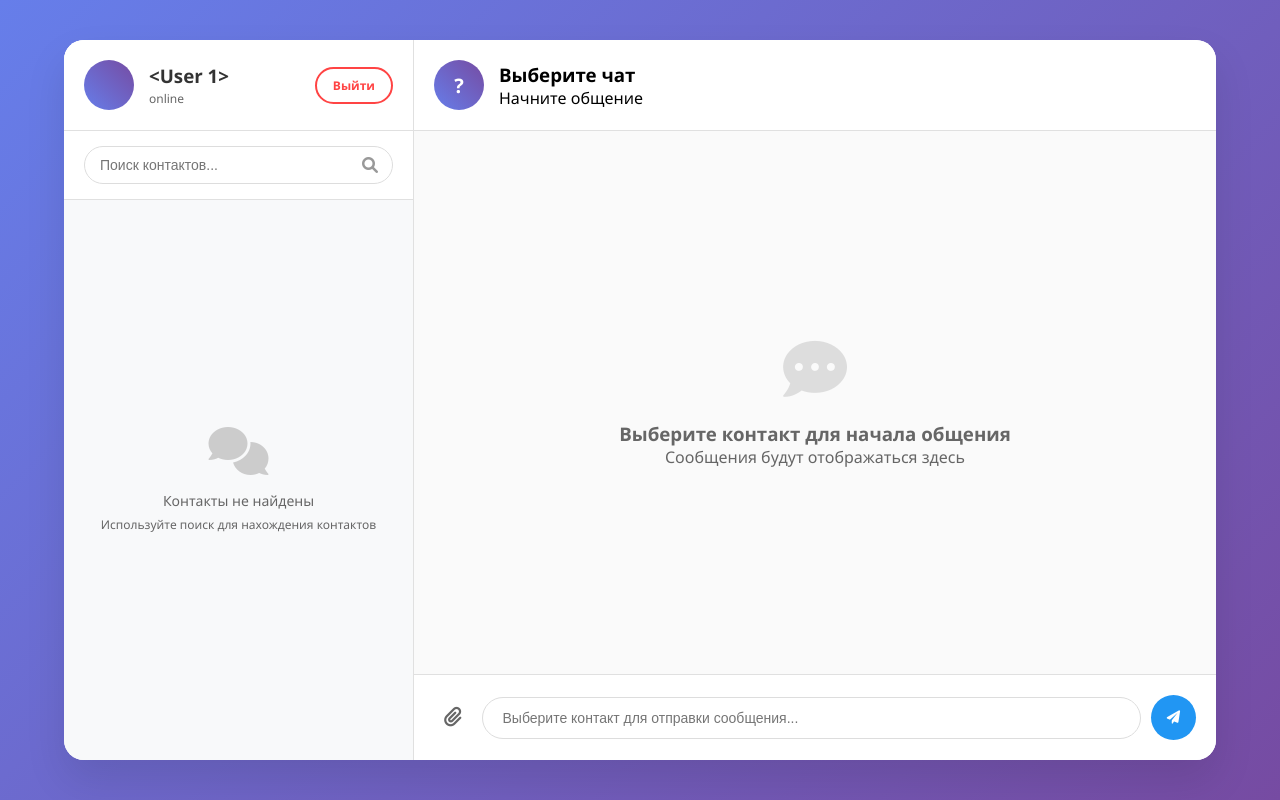
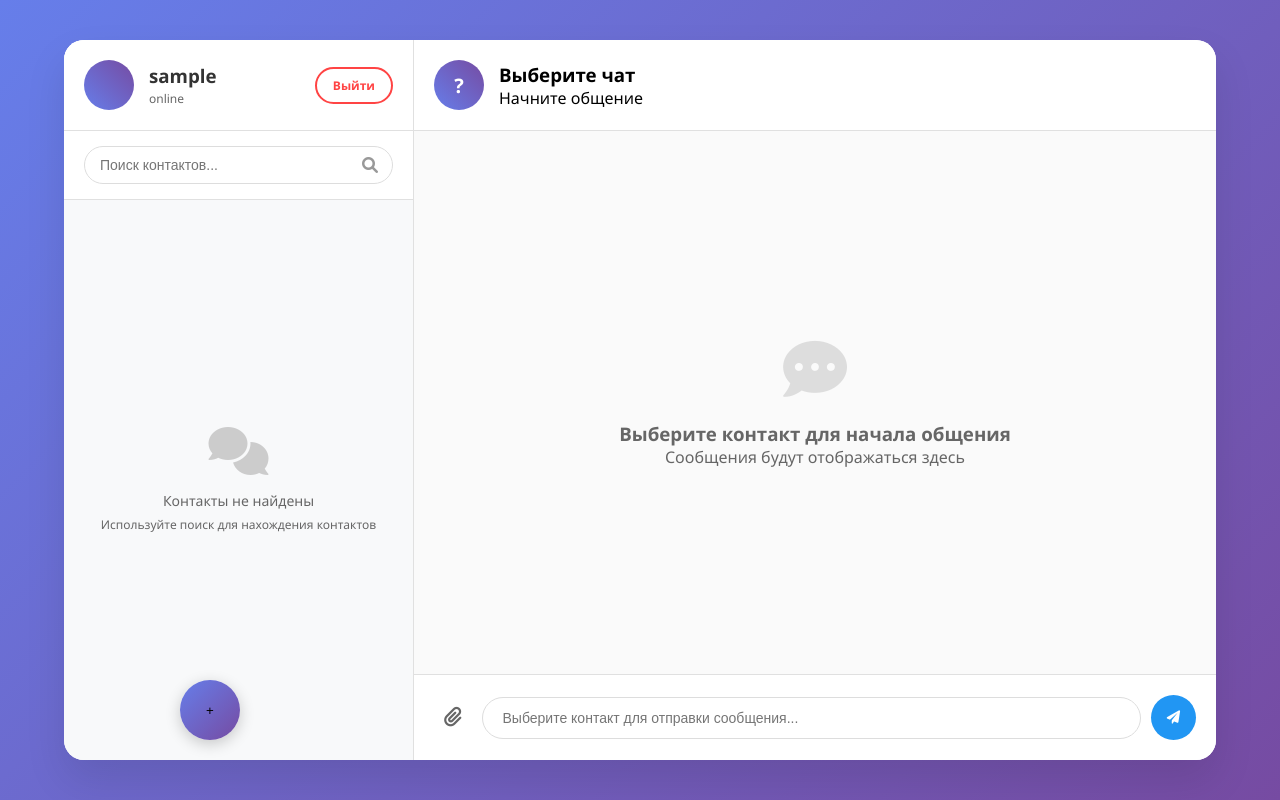
Before and after one commit to Shvell2/social_media_project, a Flask app: template app/templates/index.html in a window 1280 px wide. Run offline with Flask 3, Linux system fonts and the light colour scheme; the template is opened without the code that fills it: values that come from a table or form of the project are taken from there, others are empty; the visitor is signed in with stand-in values (Sample User, id 1).

Commit message:
working version

```diff
--- a/app/__init__.py
+++ b/app/__init__.py
@@ -5,12 +5,12 @@ from flask_migrate import Migrate
 
 from flask import Flask
 from flask_login import login_user, logout_user, current_user, LoginManager
-from flask_socketio import join_room, leave_room, send, SocketIO
+
 
 app = Flask(__name__)
 app.config.from_object(Config)
 db = SQLAlchemy(app)
-soketio = SocketIO(app)
+
 
 migrate = Migrate()
 login = LoginManager()
--- a/app/templates/index.html
+++ b/app/templates/index.html
@@ -758,6 +758,23 @@
                 font-size: 11px;
             }
         }
+    .circle-btn {
+        width: 60px;
+        height: 60px;
+        border-radius: 50%;
+        border: none;
+        background: linear-gradient(135deg, #667eea 0%, #764ba2 100%);
+        cursor: pointer;
+        display: flex;
+        align-items: center;
+        justify-content: center;
+        transition: all 0.3s ease;
+        box-shadow: 0 4px 15px rgba(0, 0, 0, 0.2);
+        position: absolute;
+        bottom: 60px;
+        left: 180px;
+    }
+
     </style>
 </head>
 <body>
@@ -785,12 +802,12 @@
                         {% endif %}
                     </div>
                     <div class="user-info">
-                        <h3>{{ current_user if current_user else 'Гость' }}</h3>
+                        <h3>{{ current_user.username if current_user else 'Гость' }}</h3>
                         <p>{{ 'online' if current_user else 'не авторизован' }}</p>
                     </div>
                 </div>
                 <div class="auth-buttons">
-                    {% if not current_user %}
+                    {% if not current_user.is_authenticated %}
                         <a href="#login" class="auth-btn login-btn" onclick="showForm('login')">Войти</a>
                         <a href="#register" class="auth-btn register-btn" onclick="showForm('register')">Регистрация</a>
                     {% else %}
@@ -825,13 +842,6 @@
                         Нет аккаунта? <a href="#register" onclick="showForm('register')">Зарегистрироваться</a>
                     </div>
                 </div>
-                {% with messages = get_flashed_messages() %}
-                   {% if messages %}
-                      {% for message in messages %}
-                         {{ message }}
-                      {% endfor %}
-                   {% endif %}
-                {% endwith %}
                 <!-- Форма регистрации -->
                 <div id="register-form" class="auth-form {% if request.args.get('form') == 'register' or not request.args.get('form') %}active{% endif %}">
                     <h3>Регистрация</h3>
@@ -880,6 +890,11 @@
                             Авторизуйтесь для доступа к контактам
                         {% endif %}
                     </p>
+                {% if current_user.is_authenticated %}
+                <button class="circle-btn">
+                    +
+                </button>
+                {% endif %}
                 </div>
             </div>
         </div>
```
Also changed, not shown: app/forms/add_contactform.py (added, +7 -0 lines), app/routs.py (+23 -8 lines), app/static/style.css (+30 -0 lines).
